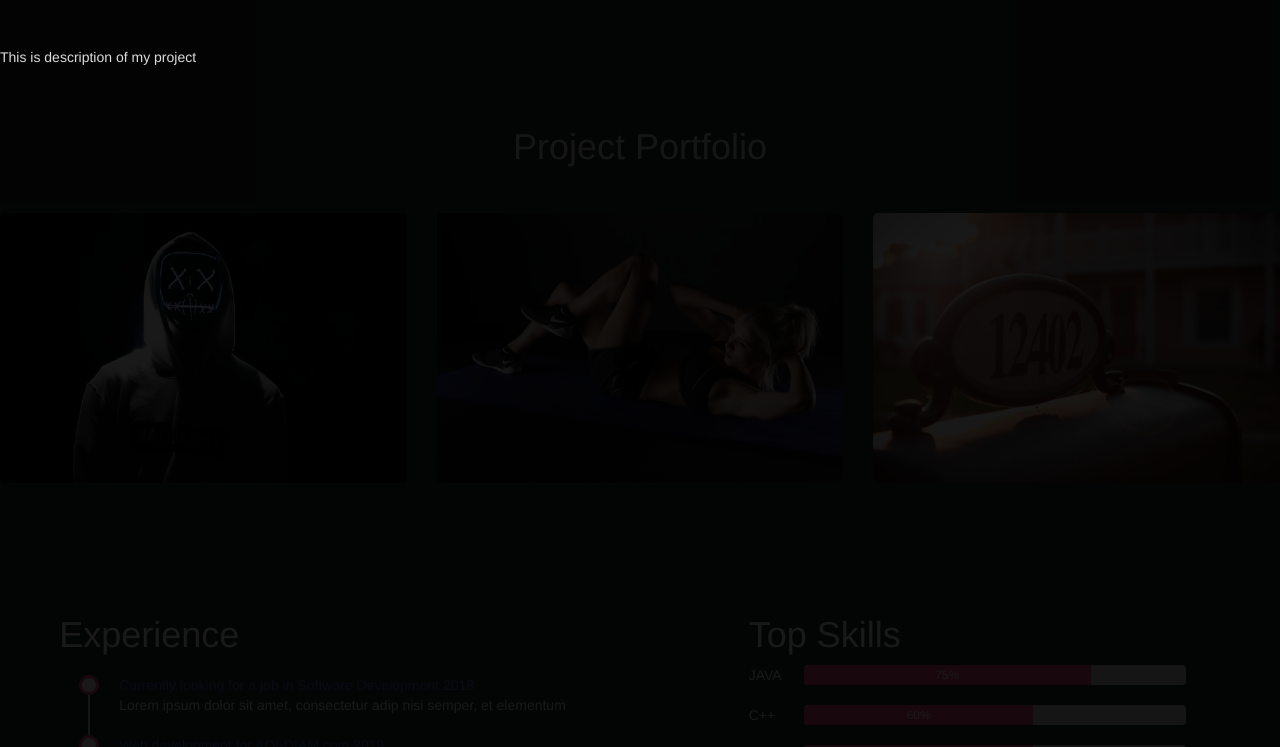
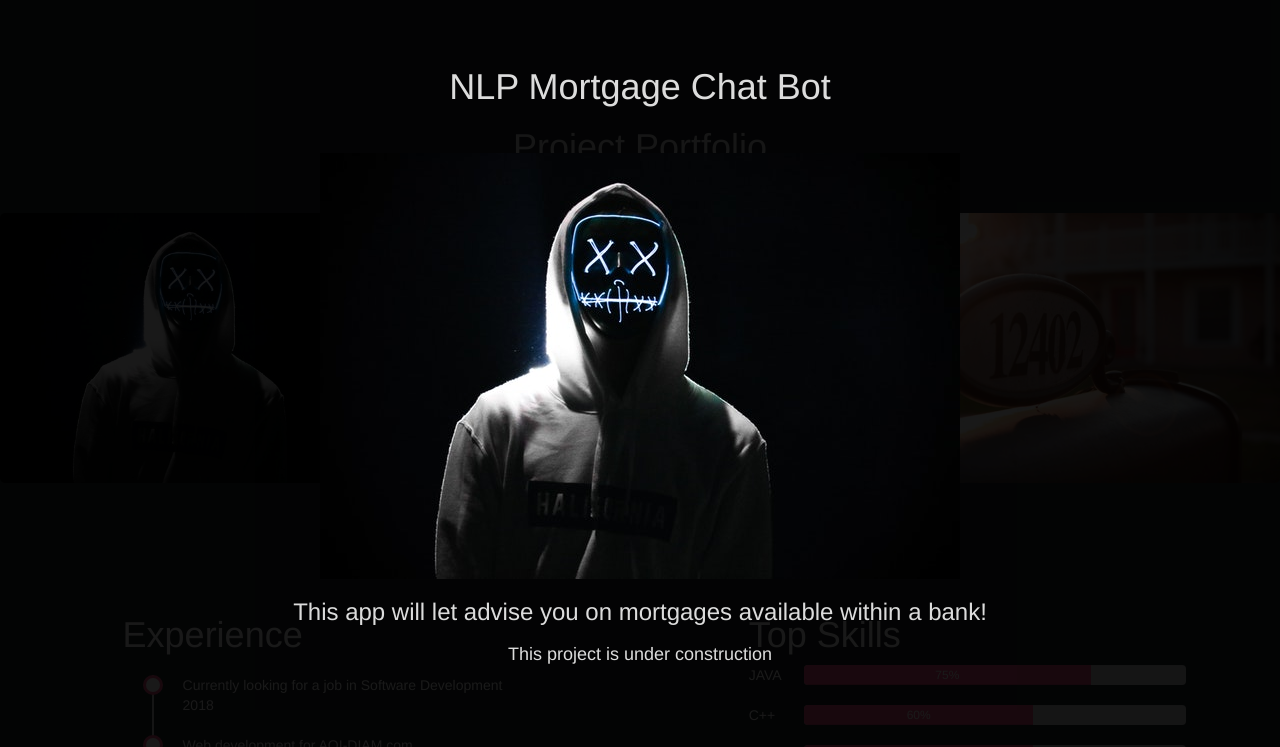
Before and after one commit to sala96wroc/IMD, a plain HTML site: page index.html in a window 1280 px wide. Both pictures are taken after a click on the picture 203 px from the left and 1722 px from the top of the page. Shown: the part 1375-2122 px from the top of the page. Drawn offline with nearby package versions, Linux system fonts and the light colour scheme.

Commit message:
changess

```diff
--- a/index.html
+++ b/index.html
@@ -82,8 +82,15 @@
 				 alt="botproject">
 
 				<div id="botMod" class="modal" onclick="closeMod()">
-					<span class="close" onclick="closeMod()">&times;</span>
-					<p class="model-content" id="botText"> This is description of my project</p>
+					<div class="modIn">
+						<span class="close" onclick="closeMod()">&times;</span>
+						<h1 class="model-content" id="botText"> NLP Mortgage Chat Bot</h1>
+						<img src="pexels-photo-1482476.jpeg" class="img-responsive">
+						<h3> This app will let advise you on mortgages available within a bank!<h3>
+						<h4> This project is under construction </h4>
+					</div>
+
+
 				</div>
 
 			</div>
@@ -120,21 +127,20 @@
 				<h1> Experience</h1>
 				<ul class="timeline">
 					<li>
-						<a target="_blank" href="#">Currently looking for a job in Software Development</a>
-						<a href="#" class="float-right">2018</a>
-						<p>Lorem ipsum dolor sit amet, consectetur adip nisi semper, et elementum</p>
+						<p>Currently looking for a job in Software Development<p>
+						<p>2018</p>
 					</li>
 
 					<li>
-						<a target="_blank" href="#">Web development for AOI-DIAM.com</a>
-						<a href="#" class="float-right">2018</a>
-						<p>Lorem ipsum dolor sit amet, consectetur adip nisi semper, et elementum</p>
+						<p>Web development for AOI-DIAM.com</p>
+						<p>2017</p>
+
 					</li>
 
 					<li>
-						<a href="#">Junior Software Developer - Cantor Fitzgerald</a>
-						<a href="#" class="float-right">June 2016 - August 2016</a>
-						<p>Curabitur pupelle...</p>
+						<p>Junior Software Developer - Cantor Fitzgerald</p>
+						<p>June 2016 - August 2016</p>
+
 					</li>
 				</ul>
 			</div>
--- a/style.css
+++ b/style.css
@@ -217,6 +217,12 @@ ul.timeline > li:before {
         margin-left: auto;
         margin-right: auto;
         width: 90%;
+        text-align: center;
+    }
+
+    #abmTxt {
+        width: 100% !important;
+        float: right;
         text-align: center;
     }
 
@@ -552,3 +558,20 @@ input[type=text], select, textarea {
     background: #24292e;
     color: white;
   }
+
+#exps p {
+    margin: 0 0 0 0 !important;
+}
+
+.modIn {
+    display: block;
+    margin-left: auto;
+    margin-right: auto;
+    width: 80%;
+    text-align: center;
+}
+
+.modIn img {
+    margin-left: auto;
+    margin-right: auto;
+}
```
